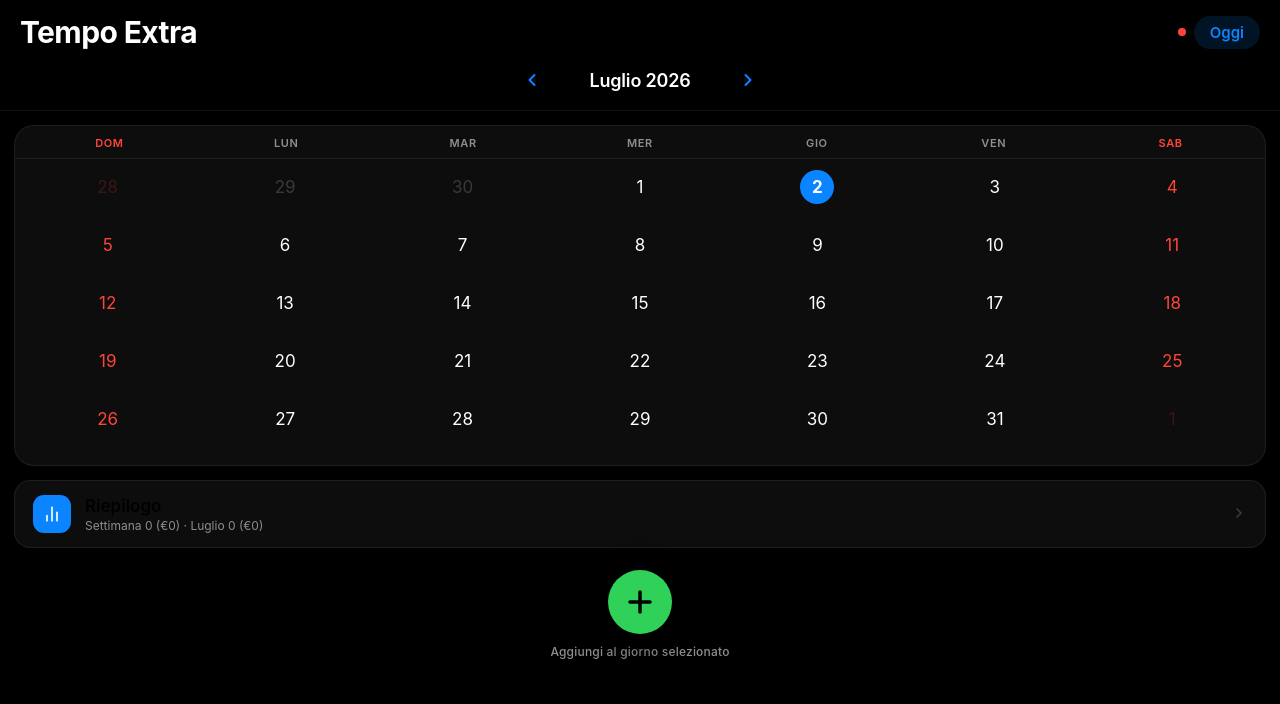
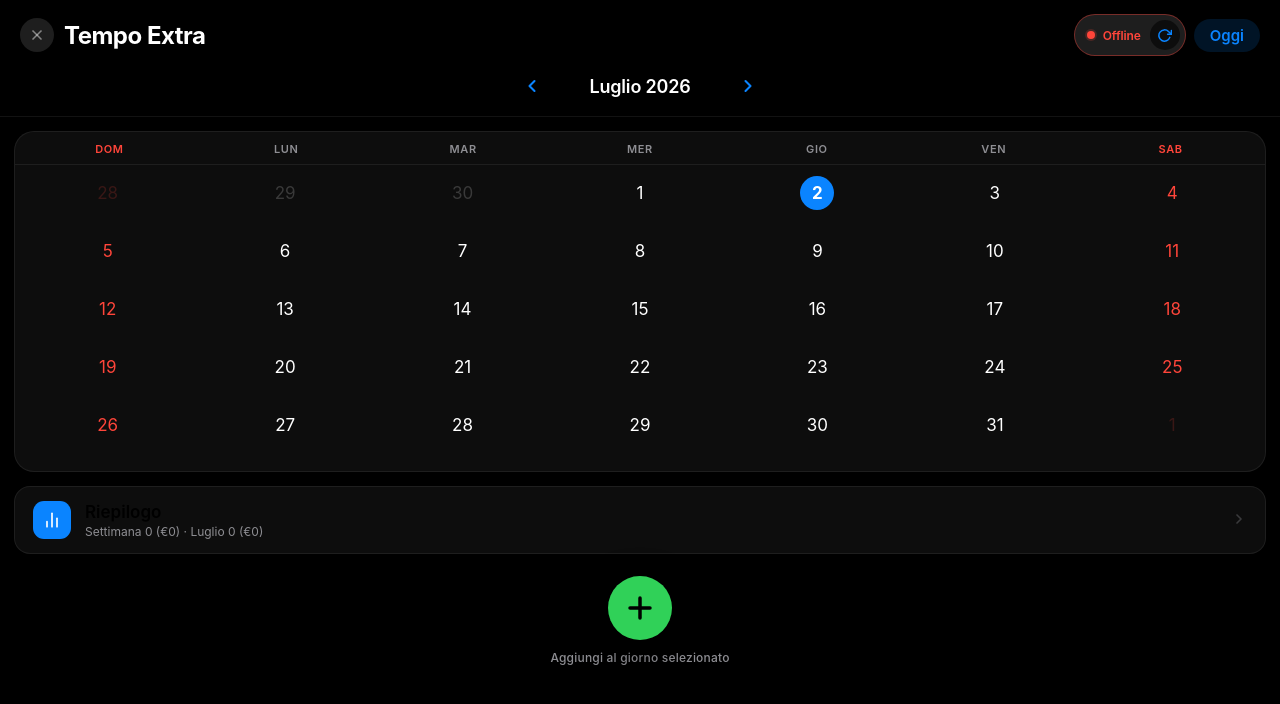
Before and after one commit to deloextra/Adminworkcal, a plain HTML site: page tempo-extra.html in a window 1280 px wide. Drawn offline with Linux system fonts and the light colour scheme; no server answers.

Commit message:
Add files via upload

```diff
--- a/tempo-extra.html
+++ b/tempo-extra.html
@@ -10,6 +10,7 @@
     --blue: #0A84FF;
     --green: #30D158;
     --red: #FF453A;
+    --yellow: #FFD60A;
     --gray1: #8E8E93;
     --gray2: #3A3A3C;
     --gray3: #2C2C2E;
@@ -42,7 +43,7 @@
     border-bottom: 0.5px solid var(--sep);
   }
   .header-top { display: flex; justify-content: space-between; align-items: center; margin-bottom: 12px; }
-  .header h1 { font-size: 30px; font-weight: 700; letter-spacing: -.6px; }
+  .header h1 { font-size: 24px; font-weight: 700; letter-spacing: -.5px; }
   .header-right { display: flex; align-items: center; gap: 8px; }
   .today-btn {
     background: rgba(10,132,255,0.15); color: var(--blue);
@@ -51,16 +52,31 @@
   }
   .today-btn:active { background: rgba(10,132,255,0.28); }
 
-  /* sync indicator */
-  .sync-dot {
-    width: 8px; height: 8px; border-radius: 50%;
-    background: var(--gray2); flex-shrink: 0;
-    transition: background .4s;
+  /* back button (X) */
+  .back-btn {
+    width: 34px; height: 34px; border-radius: 50%;
+    background: var(--card3); border: none; color: var(--label2);
+    display: flex; align-items: center; justify-content: center;
+    cursor: pointer; flex-shrink: 0;
   }
-  .sync-dot.syncing { background: var(--blue); animation: pulse 1s infinite; }
-  .sync-dot.ok      { background: var(--green); }
-  .sync-dot.err     { background: var(--red); }
-  @keyframes pulse { 0%,100%{opacity:1} 50%{opacity:.4} }
+  .back-btn:active { background: var(--gray2); }
+  .back-btn svg { width: 16px; height: 16px; }
+
+  /* sync pill (allineata al sistema dell'app principale) */
+  .sync-group { display:flex; align-items:center; gap:8px; background:var(--card3); border:0.5px solid var(--sep); border-radius:100px; padding:4px 4px 4px 12px; transition:border-color .3s; }
+  .sync-group.state-ok { border-color: rgba(48,209,88,0.4); }
+  .sync-group.state-err { border-color: rgba(255,69,58,0.4); }
+  .sync-pill-dot { width:8px; height:8px; border-radius:50%; flex-shrink:0; transition:background .3s, box-shadow .3s; }
+  .sync-pill-dot.syncing { background: var(--yellow); box-shadow:0 0 0 2px rgba(255,214,10,0.25); animation: syncPulse 1s ease-in-out infinite; }
+  .sync-pill-dot.ok { background: var(--green); box-shadow:0 0 0 2px rgba(48,209,88,0.2); }
+  .sync-pill-dot.err { background: var(--red); box-shadow:0 0 0 2px rgba(255,69,58,0.2); }
+  @keyframes syncPulse { 0%,100%{opacity:.45} 50%{opacity:1} }
+  .sync-pill-lbl { font-size:12px; font-weight:600; color:var(--red); letter-spacing:-0.1px; white-space:nowrap; display:none; }
+  .sync-pill-lbl.err { display:inline; }
+  #btnRefresh { width:32px; height:32px; border-radius:50%; background:var(--card); border:0.5px solid var(--sep); color:var(--blue); display:flex; align-items:center; justify-content:center; cursor:pointer; flex-shrink:0; transition:background .1s, transform .1s; }
+  #btnRefresh:active { background:var(--gray2); transform:scale(.88); }
+  #btnRefresh.spinning svg { animation: spinOnce .5s cubic-bezier(.32,1,.22,1) forwards; }
+  @keyframes spinOnce { 0%{transform:rotate(0deg)} 100%{transform:rotate(360deg)} }
 
   .month-nav { display: flex; align-items: center; justify-content: center; }
   .nav-arrow {
@@ -245,9 +261,23 @@
 <!-- HEADER -->
 <div class="header">
   <div class="header-top">
-    <h1>Tempo Extra</h1>
+    <div style="display:flex;align-items:center;gap:10px">
+      <button class="back-btn" onclick="location.href='index.html'" aria-label="Indietro">
+        <svg viewBox="0 0 24 24" fill="none" stroke="currentColor" stroke-width="2.5" stroke-linecap="round" stroke-linejoin="round"><line x1="18" y1="6" x2="6" y2="18"/><line x1="6" y1="6" x2="18" y2="18"/></svg>
+      </button>
+      <h1>Tempo Extra</h1>
+    </div>
     <div class="header-right">
-      <div class="sync-dot" id="syncDot" title="Stato sync"></div>
+      <div class="sync-group" id="syncGroup">
+        <div class="sync-pill-dot syncing" id="syncDot"></div>
+        <span class="sync-pill-lbl" id="syncBadge"></span>
+        <button id="btnRefresh" aria-label="Aggiorna">
+          <svg width="15" height="15" viewBox="0 0 24 24" fill="none" stroke="currentColor" stroke-width="2.4" stroke-linecap="round" stroke-linejoin="round">
+            <polyline points="23 4 23 10 17 10"/>
+            <path d="M20.49 15a9 9 0 1 1-2.12-9.36L23 10"/>
+          </svg>
+        </button>
+      </div>
       <button class="today-btn" onclick="goToToday()">Oggi</button>
     </div>
   </div>
@@ -380,16 +410,35 @@
   var SB = {
     url: 'https://uzkqozfzombpwtdsjtqp.supabase.co',
     key: 'eyJhbGciOiJIUzI1NiIsInR5cCI6IkpXVCJ9.eyJpc3MiOiJzdXBhYmFzZSIsInJlZiI6InV6a3FvemZ6b21icHd0ZHNqdHFwIiwicm9sZSI6ImFub24iLCJpYXQiOjE3NzYwNzcyMjQsImV4cCI6MjA5MTY1MzIyNH0.zdY2xA1mt6HQM8b-3LKV8aZ0gXADy-49mEHMaezHWEs',
-    user: 'default'
+    user: 'utente1'
   };
 
   function sbReady(){ return true; }
 
   function setSyncDot(state){
-    var d=document.getElementById('syncDot');
-    d.className='sync-dot';
-    if(state) d.classList.add(state);
+    var dot=document.getElementById('syncDot');
+    var lbl=document.getElementById('syncBadge');
+    var grp=document.getElementById('syncGroup');
+    if(!dot||!lbl||!grp) return;
+    grp.className='sync-group';
+    dot.className='sync-pill-dot';
+    lbl.className='sync-pill-lbl';
+    lbl.textContent='';
+    if(state==='syncing'){
+      dot.classList.add('syncing');
+    } else if(state==='ok'){
+      dot.classList.add('ok');
+      grp.classList.add('state-ok');
+    } else {
+      dot.classList.add('err');
+      lbl.classList.add('err');
+      grp.classList.add('state-err');
+      lbl.textContent='Offline';
+    }
   }
+
+  window.addEventListener('online', function(){ setSyncDot('syncing'); sbLoad(); });
+  window.addEventListener('offline', function(){ setSyncDot('err'); });
 
 
 
@@ -631,9 +680,16 @@
 
   document.addEventListener('keydown',function(e){ if(e.key==='Escape'){ closeSheet(); closeSummary(); closeConfirm(); } });
 
+  document.getElementById('btnRefresh').addEventListener('click', function(){
+    var btn=this;
+    btn.classList.add('spinning');
+    btn.addEventListener('animationend', function(){ btn.classList.remove('spinning'); sbLoad(); }, {once:true});
+  });
+
   /* ─── Init ─── */
   renderCalendar();
   updateSummaryBtn();
+  if(!navigator.onLine) setSyncDot('err');
   sbLoad();
 })();
 </script>
```
Also changed, not shown: index.html (+1 -1 lines).
